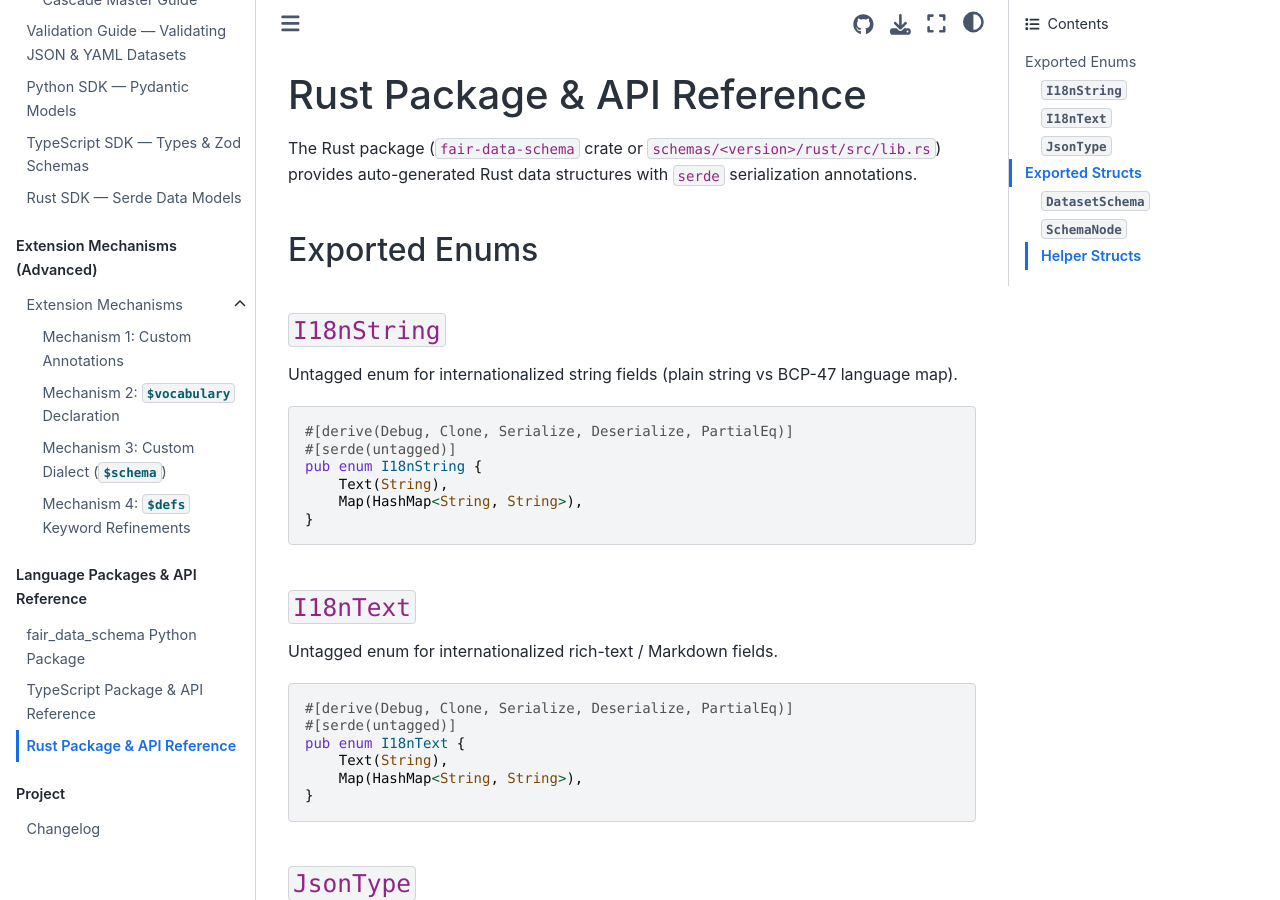
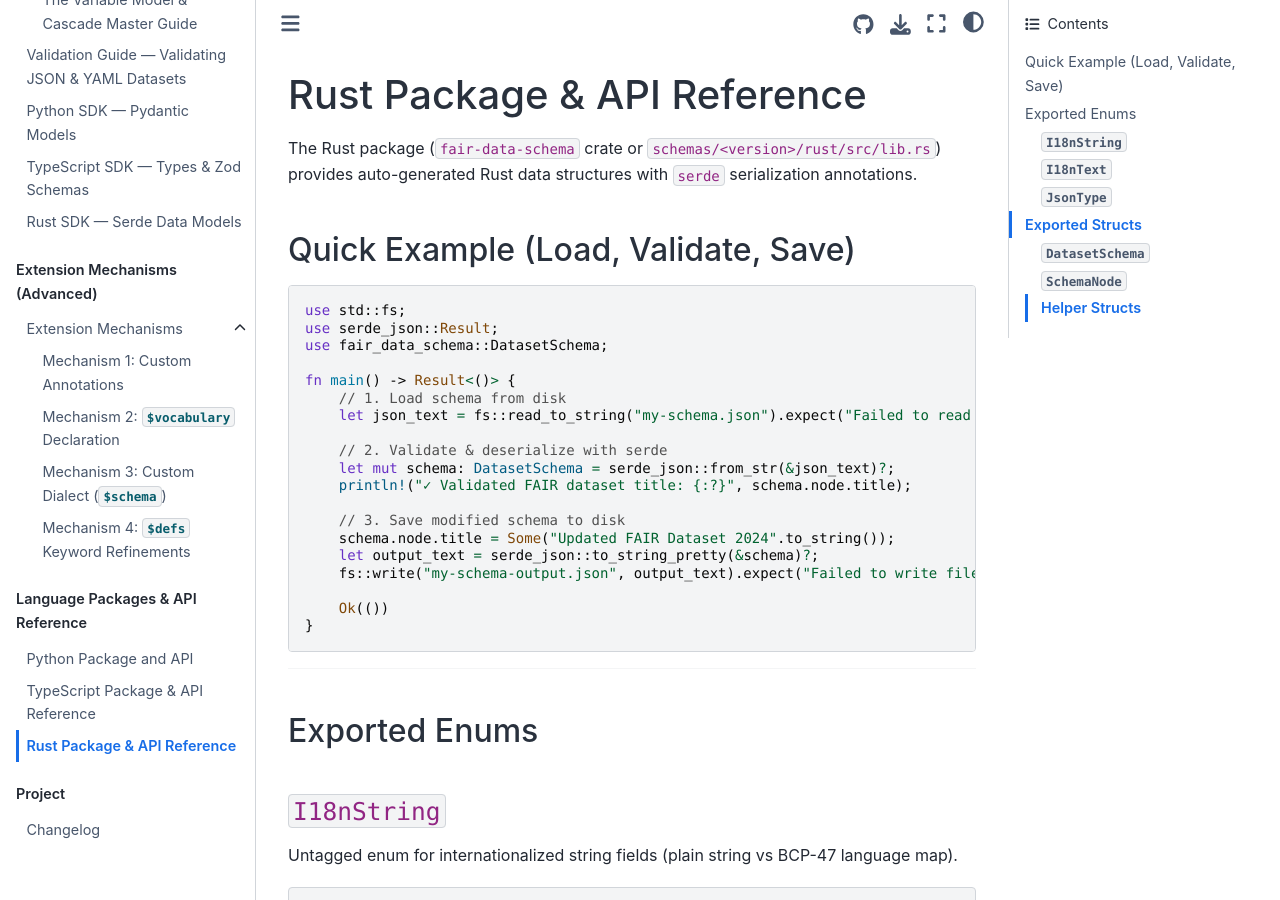
Before and after one commit to hvdnet/fair-data-schema, a Sphinx documentation site: the page built from docs/source/api/rust_package.md, in a window 1280 px wide and 900 px high. Built offline with Sphinx 7.4.7 and the Sphinx Book theme 1.1.4, drawn with Linux system fonts in a browser that asks for light colours.

Commit message:
docs: add quick-start usage examples to API documentation and update landing page labels

````diff
--- a/docs/source/api/rust_package.md
+++ b/docs/source/api/rust_package.md
@@ -1,6 +1,32 @@
 # Rust Package & API Reference
 
 The Rust package (`fair-data-schema` crate or `schemas/<version>/rust/src/lib.rs`) provides auto-generated Rust data structures with `serde` serialization annotations.
+
+## Quick Example (Load, Validate, Save)
+
+```rust
+use std::fs;
+use serde_json::Result;
+use fair_data_schema::DatasetSchema;
+
+fn main() -> Result<()> {
+    // 1. Load schema from disk
+    let json_text = fs::read_to_string("my-schema.json").expect("Failed to read file");
+
+    // 2. Validate & deserialize with serde
+    let mut schema: DatasetSchema = serde_json::from_str(&json_text)?;
+    println!("✓ Validated FAIR dataset title: {:?}", schema.node.title);
+
+    // 3. Save modified schema to disk
+    schema.node.title = Some("Updated FAIR Dataset 2024".to_string());
+    let output_text = serde_json::to_string_pretty(&schema)?;
+    fs::write("my-schema-output.json", output_text).expect("Failed to write file");
+
+    Ok(())
+}
+```
+
+---
 
 ## Exported Enums
 
````
Also changed, not shown: docs/source/api/fair_data_schema.rst (+25 -2 lines), docs/source/api/typescript_package.md (+20 -0 lines), src/fair_data_schema/templates/landing_page.html (+5 -2 lines).
